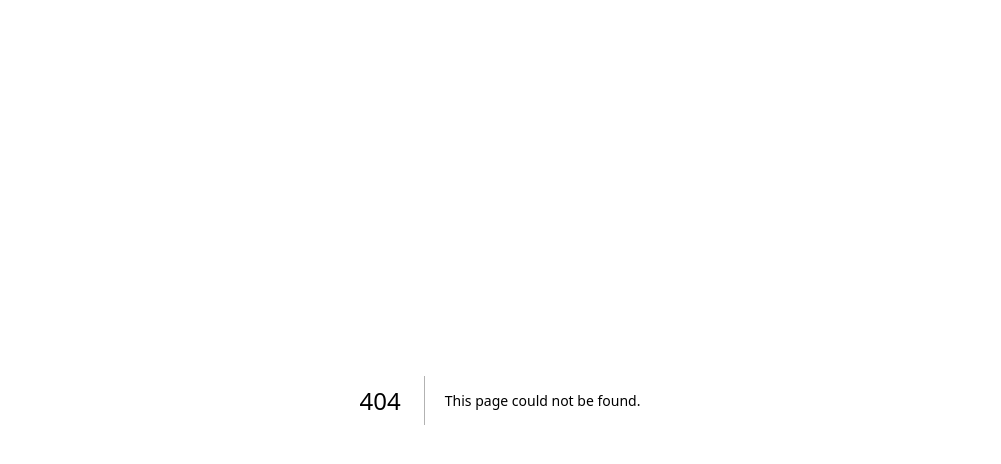
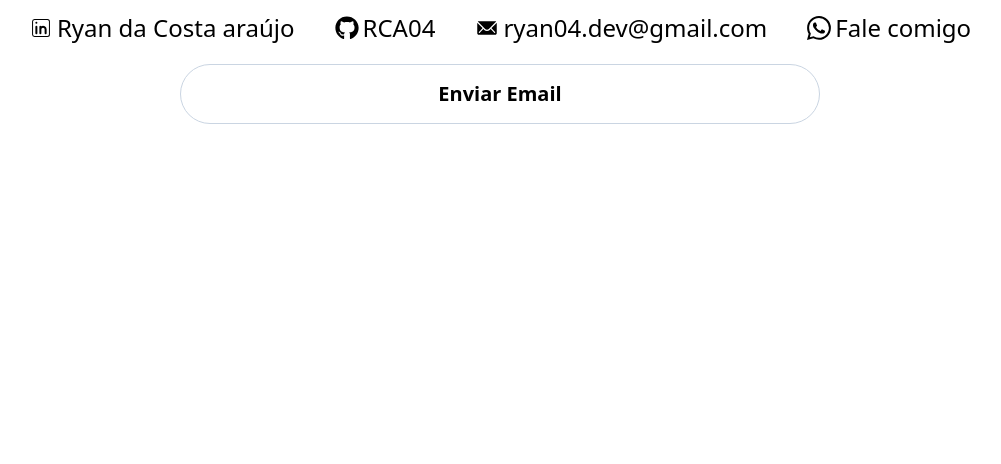
Before and after one commit to RCA04/portfolio, a Next.js app: page /components/footer in a window 1280 px wide. Before the commit this address had no page. Shown: the top 464 px of the page, without its empty margins (140-1141 px from the left). Built offline with nearby package versions, Linux system fonts and the light colour scheme.

Commit message:
develop: componente footer

```diff
--- /dev/null
+++ b/src/pages/components/footer/index.tsx
@@ -0,0 +1,55 @@
+"use client"
+
+import Link from "next/link"
+import { BsWhatsapp } from "react-icons/bs"
+import { CiLinkedin } from "react-icons/ci"
+import { FaGithub} from "react-icons/fa"
+import { IoIosMail } from "react-icons/io"
+
+
+
+
+
+
+export default function Footer() {
+    return(
+        <div className="w-full">
+
+            <div className="flex gap-10 w-full mt-3 justify-center text-2xl">
+                    <div className=" gap-1 flex items-center">
+                    <CiLinkedin/>
+                    <Link href='https://www.linkedin.com/in/ryan-costa04'>Ryan da Costa araújo</Link>
+                    </div>
+
+                    <div className=" gap-1 flex items-center">
+                    <FaGithub/>
+                    <Link href='https://github.com/RCA04'>RCA04</Link>
+                    </div>
+
+                    <div className="gap-1 flex items-center">
+                    <IoIosMail/>
+                    <p>ryan04.dev@gmail.com</p>
+                    </div>
+
+                    <div className="gap-1 flex items-center">
+                    <BsWhatsapp/>
+                    <Link href='https://wa.me/5561985821807'>Fale comigo</Link>
+                    </div>
+            </div>
+
+            <div className="flex justify-center items-center mt-5 h-15">
+                <button className="border-1 border-slate-300 w-1/2 h-15 cursor-pointer
+                 text-xl font-bold rounded-4xl
+                 hover:bg-slate-300 hover:mb-3
+                 hover:shadow-2xl/50
+                 duration-200 ease-in
+                 hover:scale-105
+                 ">
+                Enviar Email
+                </button>
+            </div>
+
+        </div>
+    )
+
+}
```
